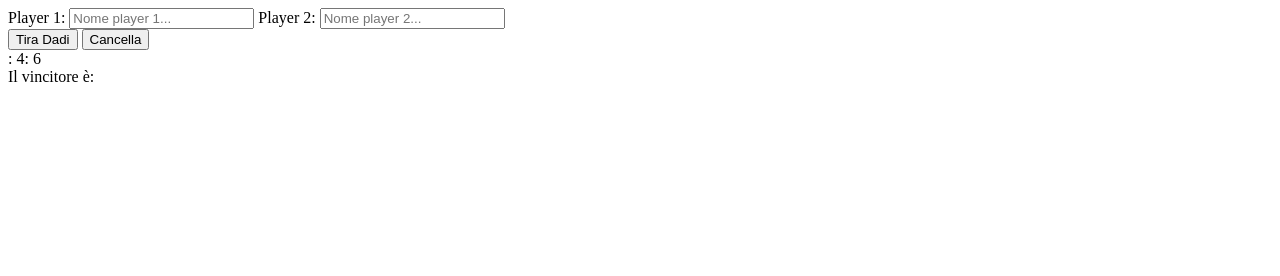
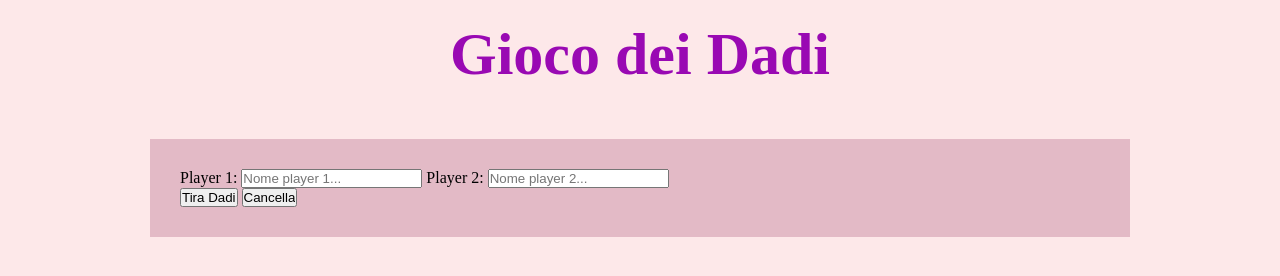
Before and after one commit to AndreaRaguso/js-mail-dadi, a plain HTML site: page dadi/index.html in a window 1280 px wide. Both pictures are taken after a click on the button "Tira Dadi". Drawn offline with Linux system fonts and the light colour scheme.

Commit message:
Fix generali

```diff
--- a/dadi/css/style.css
+++ b/dadi/css/style.css
@@ -0,0 +1,33 @@
+/* RESET */
+
+*{
+    margin: 0;
+    padding: 0;
+    box-sizing: border-box;
+}
+
+body{
+    background-color: #fde8e9;
+}
+
+h1{
+    color: #9909b3;
+    text-align: center;
+    margin: 20px 0;
+    font-size: 60px;
+}
+
+.container{
+    margin: 0 auto;
+    max-width: 1000px;
+}
+
+.square,#play{
+    padding: 30px;
+    margin: 50px 10px;
+    background-color: #e3bac6;
+}
+
+#play{
+    display: none;
+}
--- a/dadi/index.html
+++ b/dadi/index.html
@@ -9,8 +9,13 @@
     </head>
     <body>
 
+        <div class="container">
+
+            <h1>Gioco dei Dadi</h1>
 
             <form action="index.html">
+                <div class="square">
+
                     <div class="player">
                         <label for="player1">Player 1:</label>
                         <input type="text" id="player1" name="player1" placeholder="Nome player 1..." required>
@@ -22,15 +27,30 @@
                         <input type="button" value="Tira Dadi" id="submit">
                         <input type="reset" value="Cancella" id="reset">
                     </div>
+                </div>
 
             </form>
 
             <div id="play">
                 <div id="player-name">
-
+                    <div id="p1">
+                        <span id="p1-tag">Player 1</span>
+                        <div id="p1-name">
+                            <span id="p1-id"></span>
+                            <span id="p1-number"></span>
+                        </div>
+                    </div>
+                    <div id="p2">
+                        <span id="p2-tag">Player 1</span>
+                        <div id="p2-name">
+                            <span id="p2-id"></span>
+                            <span id="p2-number"></span>
+                        </div>
+                    </div>
                 </div>
                 <div id="winner">
 
+                </div>
             </div>
         </div>
 
--- a/dadi/js/script.js
+++ b/dadi/js/script.js
@@ -3,20 +3,22 @@ let reset = document.getElementById("reset");
 
 
 submit.onclick = function(){
-    document.getElementById("play").style.display = "block";
+
+
     let player1 = [];
     let player2 = [];
-
     player1 [0] = document.getElementById("player1").value;
     player2 [0] = document.getElementById("player2").value;
 
 
-    if (player1==null || player1==="" || player2==null || player2===""){
+    if (player1[0]==null || player1[0]==="" || player2[0]==null || player2[0]===""){
         alert("Non hai inserito tutti i nomi")
     }
 
 
     else{
+
+        document.getElementById("play").style.display = "block";
 
         player1 [1] = Math.floor(Math.random() * 6) + 1;
         player2 [1] = Math.floor(Math.random() * 6) + 1;
@@ -47,6 +49,7 @@ submit.onclick = function(){
             userWin.textContent = "C'è stato un pareggio! Tira dinuovo i dadi";
             winner.append(userWin);
         }
+
     }
 }
 
```
Lines whose indentation alone changed are shown as unchanged.
